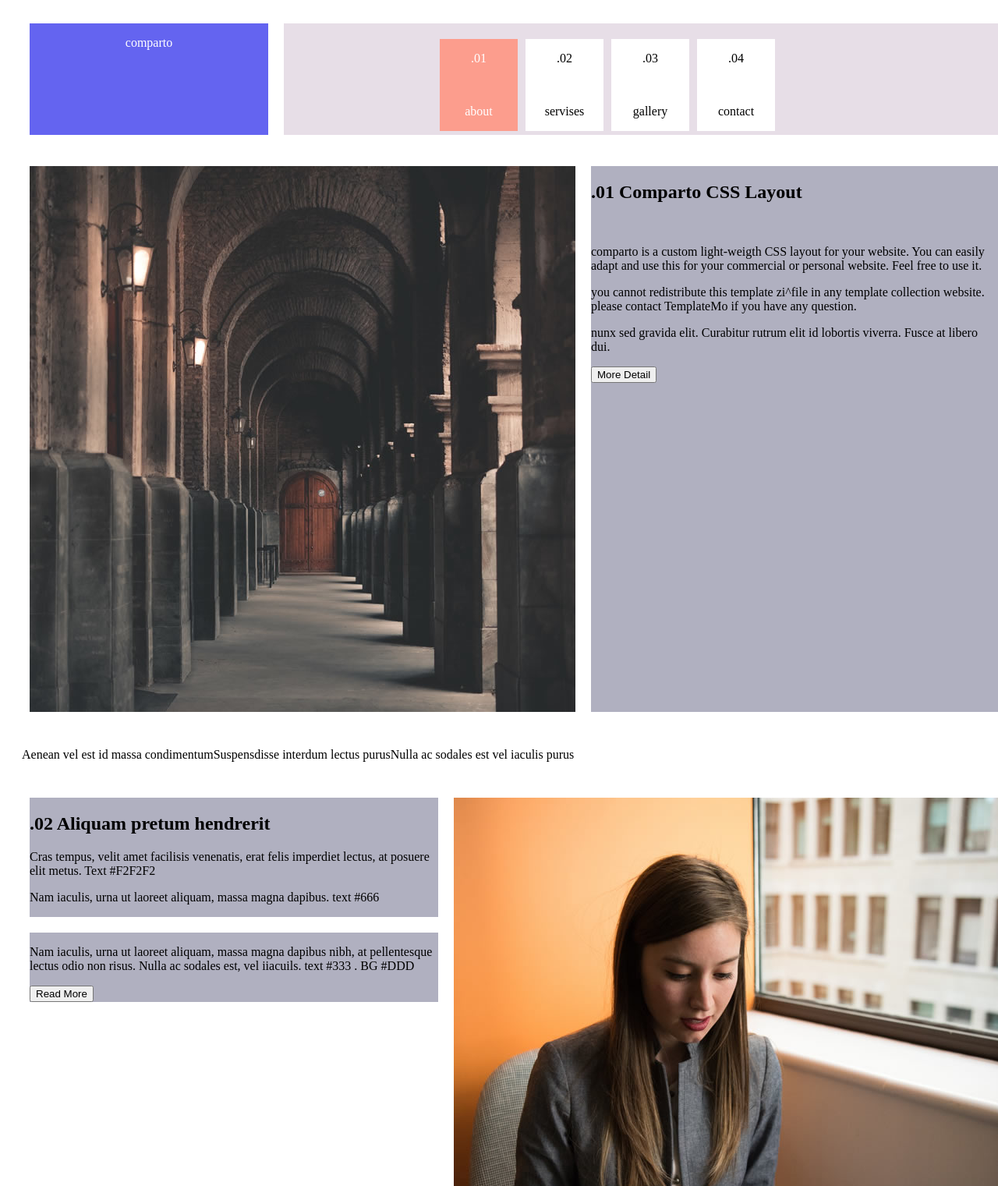
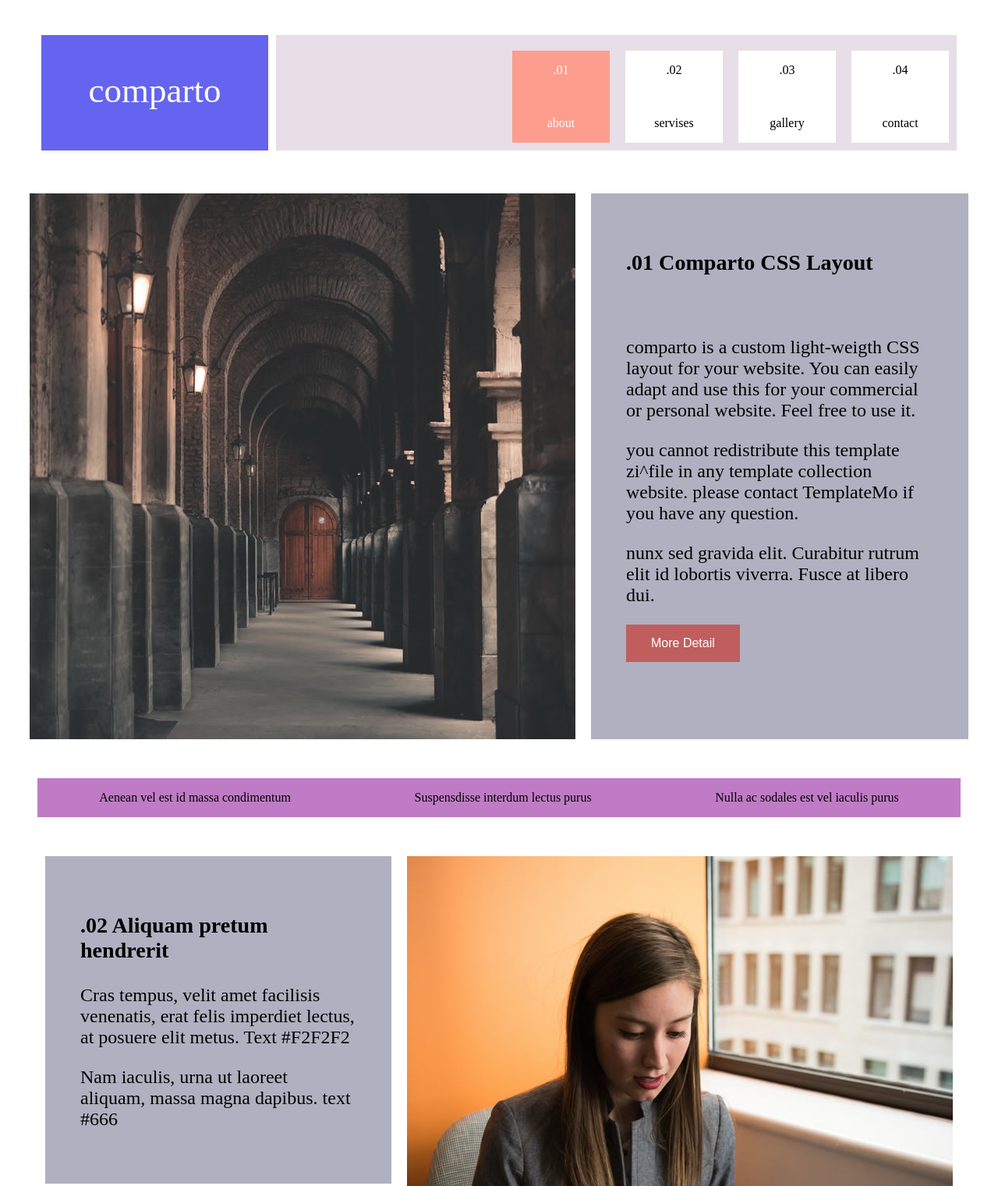
Before and after one commit to ayoub78170/secondsite, a plain HTML site: page index.html in a window 1280 px wide. Shown: the top 1521 px of the page at 78% size. Drawn offline with Linux system fonts and the light colour scheme.

Commit message:
ajout du css

```diff
--- a/index.css
+++ b/index.css
@@ -1,32 +1,28 @@
 nav{
     display: flex;
-    width: 100%;
-    margin: 20px;
+    margin: 40px;
 }
 
 .premierclass{
     width: 100%;
     display: flex;
     flex-direction: row;
-
 }
 
 .comparto{
-    margin: 10px;
+    margin: 5px;
+    font-size: 45px;
     color: white;
     background-color: rgb(100, 100, 240);
     text-align: center;
     width: 25%
+
 }
 
-/* .contact{
-    margin: 10px;
+.sousdiv{
+    margin: 5px;
     display: flex;
-} */
-
-.sousdiv{
-    margin: 10px;
-    display: flex;
+    justify-content: end;
     background-color: rgb(231, 222, 231);
     width: 75%;
 }
@@ -34,35 +30,35 @@ nav{
 .elements1{
     background-color: rgb(252, 157, 141);
     color: rgb(255, 255, 255);
-    margin: 5px;
+    margin: 10px;
     margin-top: 20px;
-    margin-left: 200px;
+
     text-align: center;
-    width: 100px;
+    width: 125px;
 }
 
 .elements2{
     background-color: white;
-    margin: 5px;
+    margin: 10px;
     margin-top: 20px;
     text-align: center;
-    width: 100px;
+    width: 125px;
 }
 
 .elements3{
     background-color: white;
-    margin: 5px;
+    margin: 10px;
     margin-top: 20px;
     text-align: center;
-    width: 100px;
+    width: 125px;
 }
 
 .elements4{
     background-color: white;
-    margin: 5px;
+    margin: 10px;
     margin-top: 20px;
     text-align: center;
-    width: 100px;
+    width: 125px;
 }
 
 .presentation{
@@ -86,6 +82,8 @@ nav{
 .compartolayout{
     background-color: rgb(176, 176, 192);
     margin: 10px;
+    padding: 45px;
+    font-size: 24px;
 }
 
 img{
@@ -96,3 +94,22 @@ img{
     display: flex;
     flex-direction: column;
 }
+
+.emoji{
+    background-color: rgb(191, 123, 197);
+    display: flex;
+    flex-direction: row;
+    text-align: center;
+    justify-content: space-around;
+}
+
+.compartolayout button{
+    background-color: #c05e5e;
+    border: none;
+    color: white;
+    padding: 15px 32px;
+    text-align: center;
+    text-decoration: none;
+    display: inline-block;
+    font-size: 16px;
+}
--- a/index.html
+++ b/index.html
@@ -43,7 +43,7 @@
     <nav class="presentation">
         <img src="comparto-image-01.jpg" alt="long-couloir">
         <div class="compartolayout">
-            <h2>.01 Comparto CSS Layout</h2>
+            <h3>.01 Comparto CSS Layout</h3>
             <br>
             <p>comparto is a custom light-weigth CSS layout for your website. You can easily adapt and use this for your
                 commercial or personal website. Feel free to use it.</p>
@@ -73,7 +73,7 @@
     <nav class="aliquam">
         <div class="pourlesdeux">
             <div class="compartolayout">
-                <h2>.02 Aliquam pretum hendrerit</h2>
+                <h3>.02 Aliquam pretum hendrerit</h3>
                 <p>Cras tempus, velit amet facilisis venenatis, erat felis imperdiet lectus, at posuere elit metus. Text
                     #F2F2F2</p>
                 <p>Nam iaculis, urna ut laoreet aliquam, massa magna dapibus. text #666</p>
@@ -93,7 +93,7 @@
     </nav>
 
     <nav class="titre03">
-        <h2>.03 The Gallery Section</h2>
+        <h3>.03 The Gallery Section</h3>
         <ul>
             <li>Show all</li>
             <li>Natre</li>
@@ -110,7 +110,7 @@
     </div>
 
     <nav class="titre04">
-        <h2>.04 Contact Us</h2>
+        <h3>.04 Contact Us</h3>
     </nav>
 
     <nav class="informations">
```
